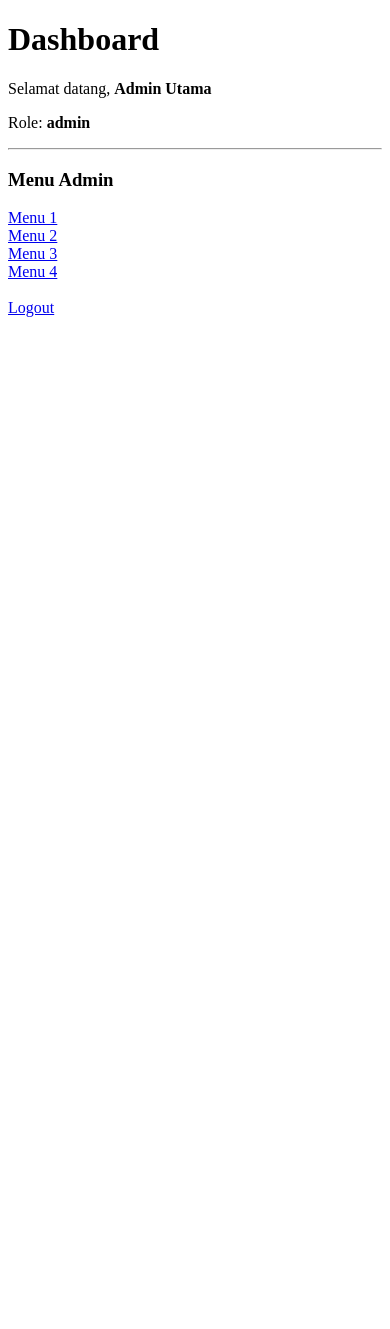
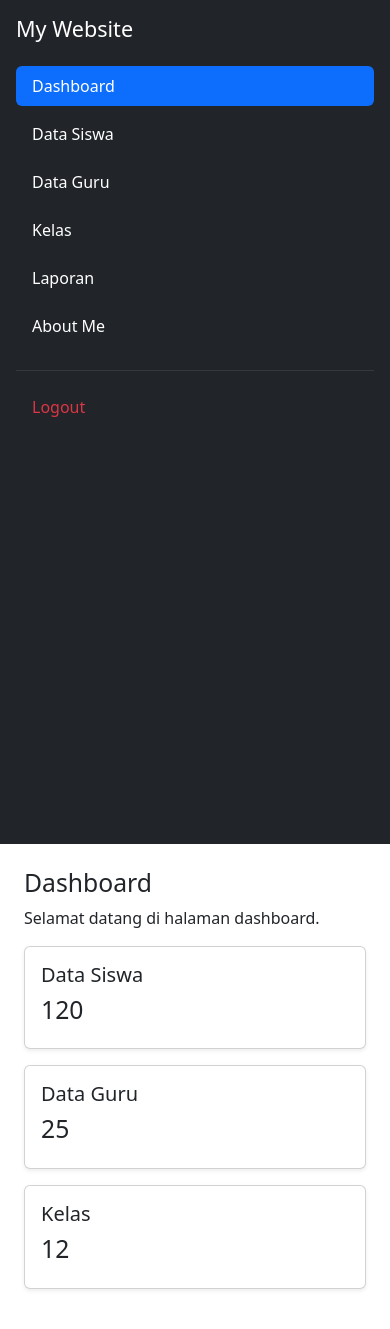
Before and after one commit to aradeakandi62-gif/UKK-2026, a PHP site: page /Dashboard in a window 390 px wide. Before the commit the page ends 317 px from the top, so only its background shows below. Run offline with PHP 8.4, Linux system fonts and the light colour scheme; a user stored in the database is signed in.

Commit message:
SAYA SUDAH MERAPIHKAN TAMPILAN

```diff
--- a/config/koneksi.php
+++ b/config/koneksi.php
@@ -3,7 +3,7 @@
 $host = "localhost";
 $user = "root";
 $password = "";
-$database = "ukk-2026";
+$database = "db_ukk_2026";
 
 $koneksi = mysqli_connect($host, $user, $password, $database);
 
--- a/dashboard.php
+++ b/dashboard.php
@@ -10,44 +10,154 @@ include "includes/cek_session.php";
 <html>
 <head>
     <title>Dashboard</title>
+    <link href="https://cdn.jsdelivr.net/npm/bootstrap@5.3.8/dist/css/bootstrap.min.css" rel="stylesheet" integrity="sha384-sRIl4kxILFvY47J16cr9ZwB07vP4J8+LH7qKQnuqkuIAvNWLzeN8tE5YBujZqJLB" crossorigin="anonymous">
 </head>
 <body>
+    <div class="container-fluid">
+    <div class="row">
 
-<h1>Dashboard</h1>
+        <!-- SIDEBAR -->
+        <div class="col-md-3 col-lg-2 bg-dark min-vh-100 p-3">
 
-<p>
-    Selamat datang,
-    <b><?php echo $_SESSION['name']; ?></b>
-</p>
+            <h4 class="text-white mb-4">
+                My Website
+            </h4>
 
-<p>
-    Role:
-    <b><?php echo $_SESSION['role']; ?></b>
-</p>
 
-<hr>
+            <ul class="nav nav-pills flex-column">
 
-<?php if ($_SESSION['role'] == 'admin'): ?>
+                <li class="nav-item mb-2">
+                    <a href="Dashboard" class="nav-link active">
+                        Dashboard
+                    </a>
+                </li>
 
-    <h3>Menu Admin</h3>
 
-    <a href="menu1.php">Menu 1</a><br>
-    <a href="menu2.php">Menu 2</a><br>
-    <a href="menu3.php">Menu 3</a><br>
-    <a href="menu4.php">Menu 4</a><br>
+<!-- Menu Data Siswa dan Data Guru khusus Admin -->
+<?php if (isset($_SESSION['role']) && $_SESSION['role'] === 'admin') : ?>
 
-<?php elseif ($_SESSION['role'] == 'guru'): ?>
+    <li class="nav-item mb-2">
+        <a href="Data Siswa" class="nav-link text-white">
+            Data Siswa
+        </a>
+    </li>
 
-    <h3>Menu Guru</h3>
-
-    <a href="menu3.php">Menu 3</a><br>
-    <a href="menu4.php">Menu 4</a><br>
+    <li class="nav-item mb-2">
+        <a href="Data Guru" class="nav-link text-white">
+            Data Guru
+        </a>
+    </li>
 
 <?php endif; ?>
+                <li class="nav-item mb-2">
+                    <a href="Kelas" class="nav-link text-white">
+                        Kelas
+                    </a>
+                </li>
 
-<br>
+                <li class="nav-item mb-2">
+                    <a href="Laporan" class="nav-link text-white">
+                        Laporan
+                    </a>
+                </li>
 
-<a href="logout.php">Logout</a>
+                <li class="nav-item mb-2">
+    <a href="about.php" class="nav-link text-white">
+        About Me
+    </a>
+</li>
+
+                <hr class="text-secondary">
+
+                <li class="nav-item">
+                    <a href="logout.php" class="nav-link text-danger">
+                        Logout
+                    </a>
+                </li>
+
+            </ul>
+
+        </div>
+
+
+        <!-- KONTEN -->
+        <main class="col-md-9 col-lg-10 p-4">
+
+            <h2>Dashboard</h2>
+
+            <p>
+                Selamat datang di halaman dashboard.
+            </p>
+
+            <div class="row">
+
+                <!-- CARD DATA SISWA -->
+                <div class="col-md-4 mb-3">
+                    <div class="card shadow-sm">
+
+                        <div class="card-body">
+
+                            <h5 class="card-title">
+                                Data Siswa
+                            </h5>
+
+                            <h2>
+                                120
+                            </h2>
+
+                        </div>
+
+                    </div>
+                </div>
+
+
+                <!-- CARD DATA GURU -->
+                <div class="col-md-4 mb-3">
+                    <div class="card shadow-sm">
+
+                        <div class="card-body">
+
+                            <h5 class="card-title">
+                                Data Guru
+                            </h5>
+
+                            <h2>
+                                25
+                            </h2>
+
+                        </div>
+
+                    </div>
+                </div>
+
+
+                <!-- CARD KELAS -->
+                <div class="col-md-4 mb-3">
+                    <div class="card shadow-sm">
+
+                        <div class="card-body">
+
+                            <h5 class="card-title">
+                                Kelas
+                            </h5>
+
+                            <h2>
+                                12
+                            </h2>
+
+                        </div>
+
+                    </div>
+                </div>
+
+            </div>
+
+        </main>
+
+    </div>
+</div>
+
+
 
 </body>
 </html>
```
Also changed, not shown: login.php (+81 -11 lines).
